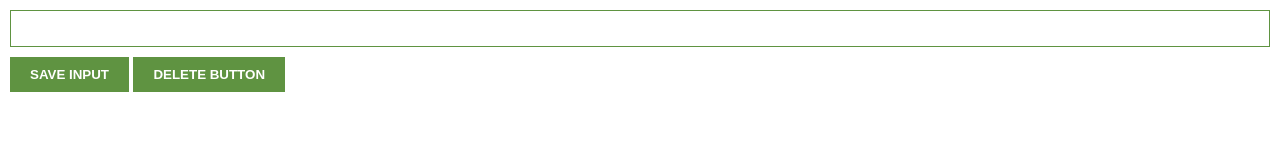
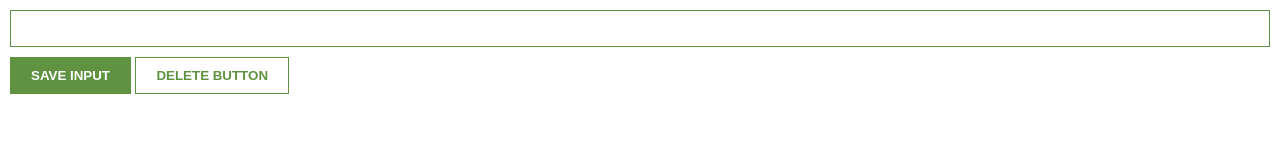
Before and after one commit to GerPut/chrome-extension, a plain HTML site: page index.html in a window 1280 px wide. Drawn offline with Linux system fonts and the light colour scheme.

Commit message:
Add styles to delete button add icon.

```diff
--- a/styles.css
+++ b/styles.css
@@ -2,6 +2,7 @@ body{
     margin:0;
     padding:10px;
     font-family: Arial, Helvetica, sans-serif;
+    min-width: 400px;
 }
 
 input {
@@ -18,11 +19,20 @@ font-weight: bold;
 padding:10px 20px;
 color:#fff;
 margin-top: 10px;
-border:none;
+border:1px solid #5f9341;
 }
 
 button:hover{
     cursor:pointer;
+}
+
+#delete-btn{
+    background-color: white;
+font-weight: bold;
+padding:10px 20px;
+color:#5f9341;
+margin-top: 10px;
+border:1px solid #5f9341;
 }
 
 ul{
```
Also changed, not shown: icon.png (added).
